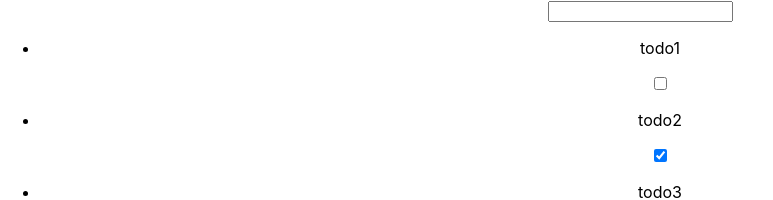
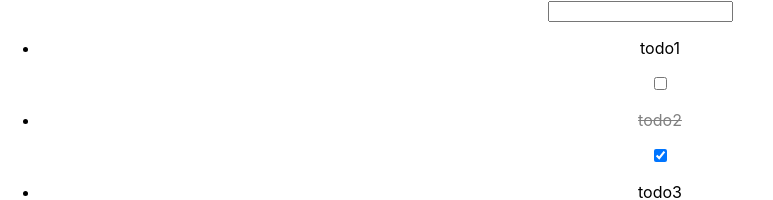
Before and after one commit to yhor1e/react-todos, a React (Create React App) app: page / in a window 1280 px wide. Shown: the top 200 px of the page, without its empty margins (0-773 px from the left). Built offline with nearby package versions, Linux system fonts and the light colour scheme.

Commit message:
Add done style

```diff
--- a/src/App.css
+++ b/src/App.css
@@ -36,3 +36,8 @@
     transform: rotate(360deg);
   }
 }
+
+.done {
+  text-decoration: line-through;
+  color: grey;
+}
--- a/src/App.js
+++ b/src/App.js
@@ -39,6 +39,7 @@ class App extends React.Component {
   }
   handleDoubleClickListItem(i) {
     const todos = [...this.state.todos]
+    if (todos[i].isDone) return
     todos.forEach((todo) => (todo.isEdit = false))
     todos[i].isEdit = true
     this.setState({ todos: todos })
--- a/src/Todo.js
+++ b/src/Todo.js
@@ -17,7 +17,12 @@ class Todo extends React.Component {
     } else {
       content = (
         <>
-          <p onDoubleClick={this.props.onDoubleClick}>{this.props.text}</p>
+          <p
+            onDoubleClick={this.props.onDoubleClick}
+            className={this.props.isDone ? 'done' : ''}
+          >
+            {this.props.text}
+          </p>
           <input
             type="checkbox"
             defaultChecked={this.props.isDone}
```
Also changed, not shown: 1 other file (tests, documents, lock files or other folders).
